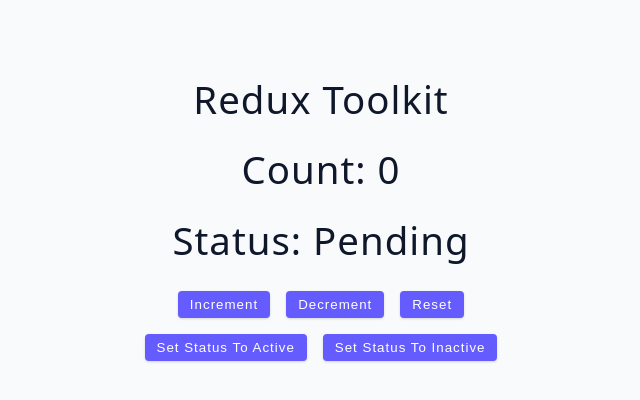
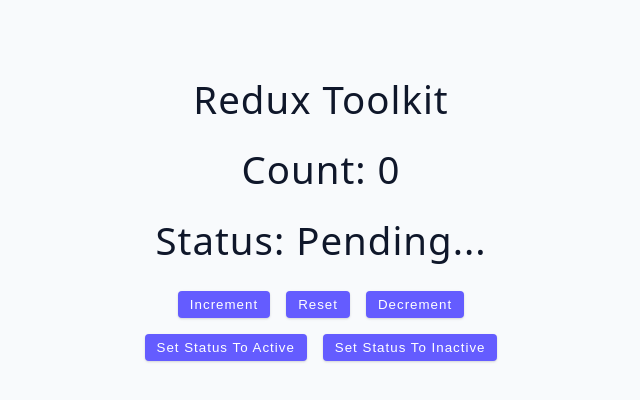
Before and after one commit to danielOuattara/Typescript_John_Smilga_Udemy, a React (Vite) app in the folder 04_Typescript_and_React/: page / in a window 1280 px wide. Shown: the top 400 px of the page, without its empty margins (319-959 px from the left). Built offline with nearby package versions, Linux system fonts and the light colour scheme.

Commit message:
04 Typescript+React: redux toolkit: store + hooks + rest of setup

```diff
--- /dev/null
+++ b/04_Typescript_and_React/src/09-rtk/hooks.ts
@@ -0,0 +1,9 @@
+import {
+  type TypedUseSelectorHook,
+  useDispatch,
+  useSelector,
+} from "react-redux";
+import { TypeRootState, TypeAppDispatch } from "./store";
+
+export const useAppDispatch: () => TypeAppDispatch = useDispatch;
+export const useAppSelector: TypedUseSelectorHook<TypeRootState> = useSelector;
--- a/04_Typescript_and_React/src/09-rtk/index.tsx
+++ b/04_Typescript_and_React/src/09-rtk/index.tsx
@@ -1,30 +1,52 @@
-function Component() {
+import { useAppDispatch, useAppSelector } from "./hooks";
+import { counterSliceActions } from "./features/counterSlice";
+
+export default function Component() {
+  const dispatch = useAppDispatch();
+  const { count, status } = useAppSelector((state) => state.counter);
+
   return (
     <div>
       <h2>Redux Toolkit</h2>
-      <h2>Count: 0</h2>
-      <h2>Status: Pending</h2>
+      <h2>Count: {count}</h2>
+      <h2>Status: {status}</h2>
 
       <div className="btn-container">
-        <button onClick={() => console.log("increment")} className="btn">
+        <button
+          onClick={() => dispatch(counterSliceActions.increment())}
+          className="btn"
+        >
           Increment
         </button>
-        <button onClick={() => console.log("decrement")} className="btn">
+
+        <button
+          onClick={() => dispatch(counterSliceActions.increment())}
+          className="btn"
+        >
+          Reset
+        </button>
+
+        <button
+          onClick={() => dispatch(counterSliceActions.decrement())}
+          className="btn"
+        >
           Decrement
-        </button>
-        <button onClick={() => console.log("reset")} className="btn">
-          Reset
         </button>
       </div>
       <div className="btn-container">
-        <button onClick={() => console.log("active")} className="btn">
+        <button
+          onClick={() => dispatch(counterSliceActions.setStatus("active"))}
+          className="btn"
+        >
           Set Status to Active
         </button>
-        <button className="btn" onClick={() => console.log("inactive")}>
+        <button
+          className="btn"
+          onClick={() => dispatch(counterSliceActions.setStatus("inactive"))}
+        >
           Set Status to Inactive
         </button>
       </div>
     </div>
   );
 }
-export default Component;
--- /dev/null
+++ b/04_Typescript_and_React/src/09-rtk/store.ts
@@ -0,0 +1,16 @@
+import { configureStore } from "@reduxjs/toolkit";
+import counterReducer from "./features/counterSlice";
+
+const store = configureStore({
+  reducer: {
+    counter: counterReducer,
+  },
+});
+
+// Infer the `RootState` and `AppDispatch` types from the store itself
+export type TypeRootState = ReturnType<typeof store.getState>;
+
+// Inferred type: {friends: friendsSate, posts: PostsState, comments: CommentsState, users: UsersState}
+export type TypeAppDispatch = typeof store.dispatch;
+
+export default store;
--- a/04_Typescript_and_React/src/main.tsx
+++ b/04_Typescript_and_React/src/main.tsx
@@ -1,14 +1,12 @@
 import ReactDOM from "react-dom/client";
 import App from "./App.tsx";
 import "./index.css";
-
-// import { Provider } from "react-redux";
-import { QueryClient, QueryClientProvider } from "@tanstack/react-query";
-
-const queryClient = new QueryClient();
+//--- rtk
+import { Provider } from "react-redux";
+import store from "./09-rtk/store.ts";
 
 ReactDOM.createRoot(document.getElementById("root")!).render(
-  <QueryClientProvider client={queryClient}>
+  <Provider store={store}>
     <App />
-  </QueryClientProvider>,
+  </Provider>,
 );
```
Also changed, not shown: 04_Typescript_and_React/src/09-rtk/features/counterSlice.ts (renamed from 04_Typescript_and_React/src/09-rtk/counterSlice.ts), 04_Typescript_and_React/src/hooks.ts (deleted), 04_Typescript_and_React/src/store.ts (deleted).
